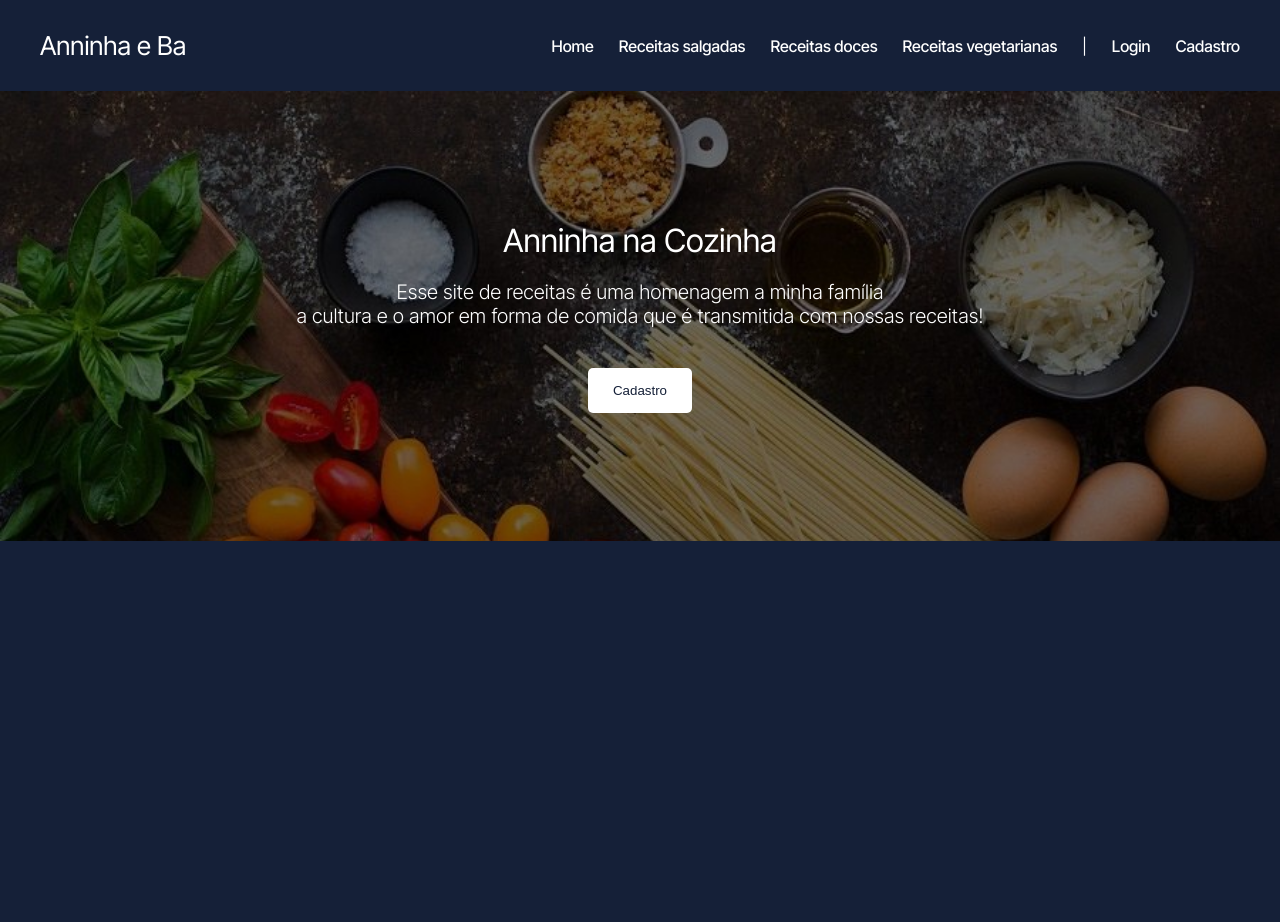
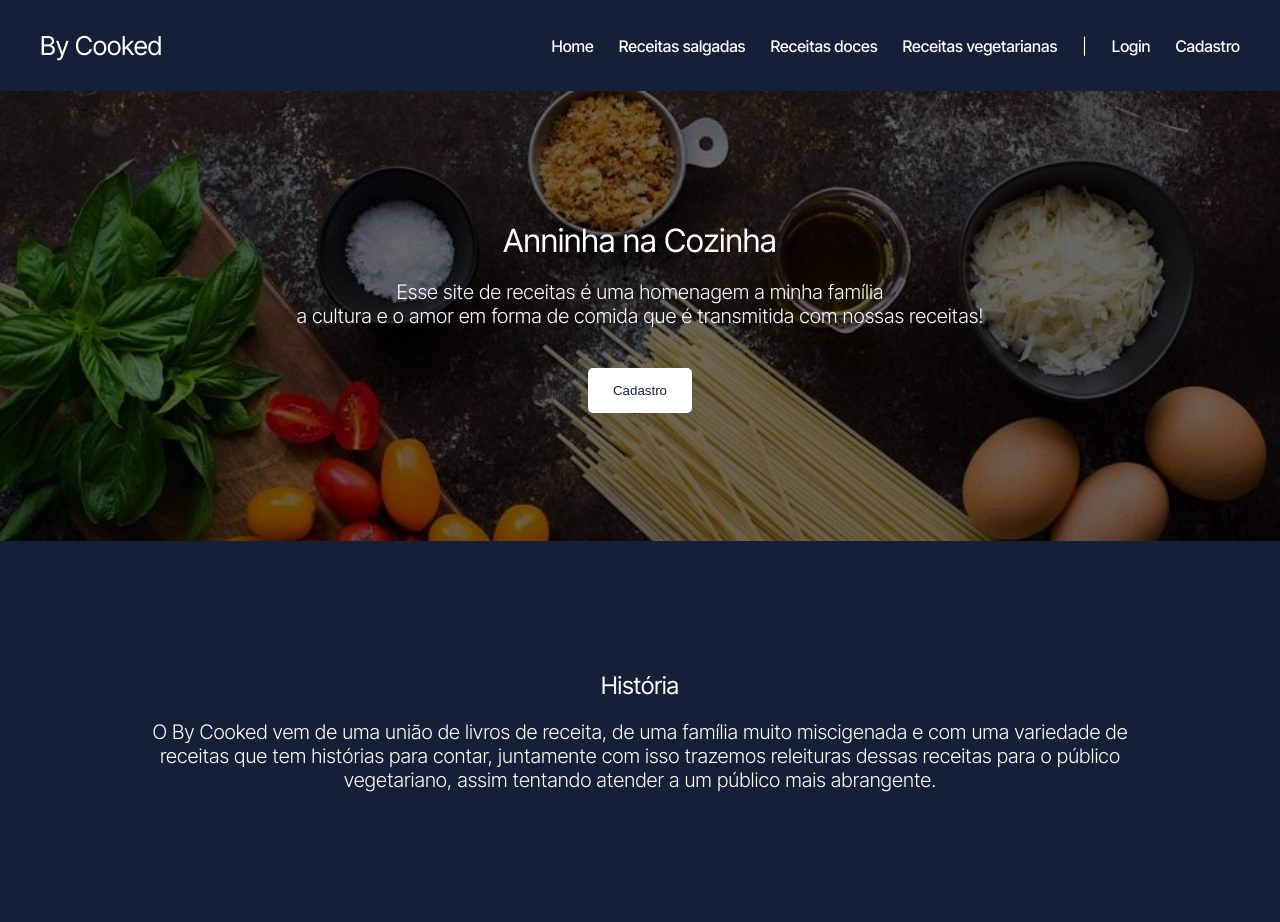
Before and after one commit to annaluizasegarra01/Projeto-Individual, a plain HTML site: page paginas/home.html in a window 1280 px wide. Before the commit the page ends 800 px from the top, so only its background shows below. Drawn offline with Linux system fonts and the light colour scheme.

Commit message:
modelagem e história

```diff
--- a/paginas/css/home.css
+++ b/paginas/css/home.css
@@ -24,6 +24,13 @@
     text-align: center;
 }
 
+.container h2{
+    margin: 0;
+    padding: 0;
+    font-weight: 400;
+    text-align: center;
+}
+
 .container p{
     margin: 0;
     padding: 0;
--- a/paginas/home.html
+++ b/paginas/home.html
@@ -4,7 +4,7 @@
 <head>
     <meta charset="UTF-8">
     <meta name="viewport" content="width=device-width, initial-scale=1.0">
-    <title>Cozinha</title>
+    <title>By Cooked</title>
     <link rel="stylesheet" href="./css/home.css">
     <link rel="stylesheet" href="./css/main.css">
     <link rel="preconnect" href="https://fonts.googleapis.com">
@@ -15,7 +15,7 @@
 
 <body>
     <header>
-        <div class="logo">Anninha e Ba</div>
+        <div class="logo">By Cooked</div>
         <nav>
             <ul>
                 <li><a href="home.html">Home</a></li>
@@ -40,6 +40,14 @@
             </div>
         </div>
     </div>
+
+    <div class="container">
+        <h2>História</h2><br>
+        <p>O By Cooked vem de uma união de livros de receita, de uma família muito miscigenada e com uma variedade de receitas
+        que tem histórias para contar, juntamente com isso trazemos releituras dessas receitas para o público vegetariano,
+        assim tentando atender a um público mais abrangente.
+        </p>
+    </div>
 </body>
 
 <script>
```
Also changed, not shown: paginas/cadastro.html (+2 -2 lines), paginas/login.html (+2 -2 lines), 1 other file.
